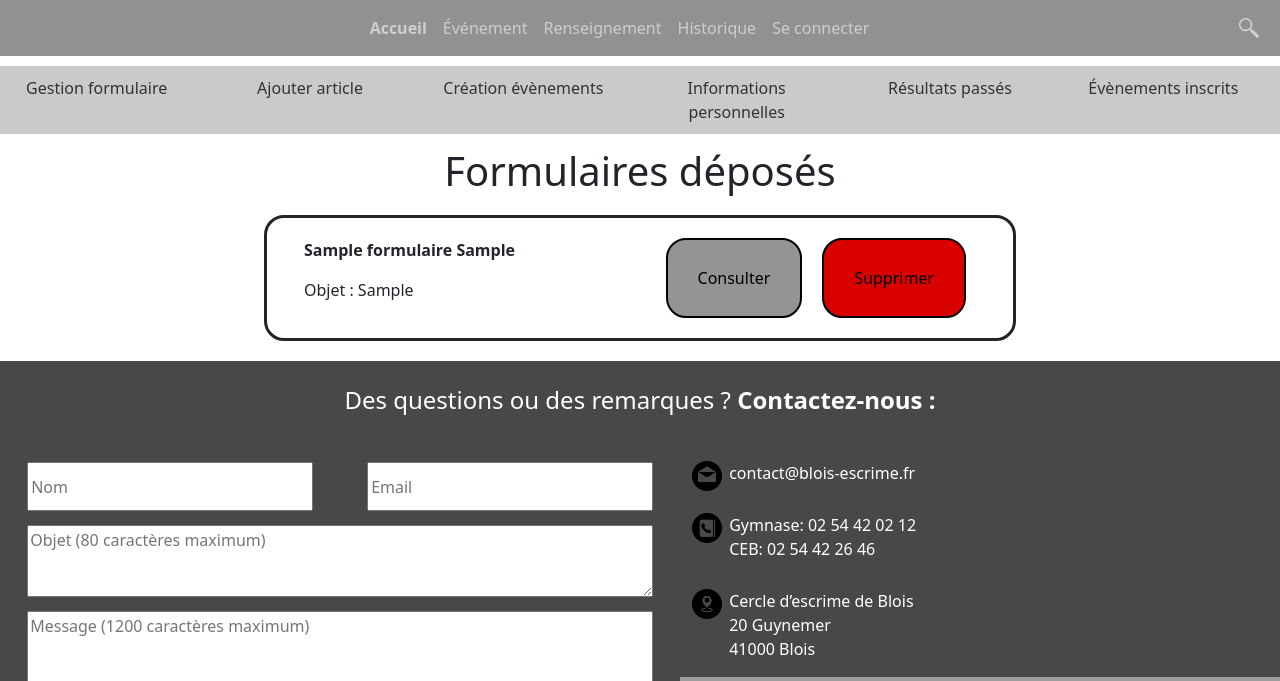
After one commit to Bertili-Erwann/SAE3.01_Projet, a Flask app: page /gestion_formulaire/ in a window 1280 px wide. The commit adds this page. Shown: the top 681 px of the page. Run offline with Flask 3, Linux system fonts and the light colour scheme; tables that the repository leaves empty hold one stand-in row (values such as "Sample post"); grey boxes are pictures that could not be loaded.

Commit message:
Conception de la page de gestion des formulaires pour le Responsable.

```diff
--- a/escrimeBlois/app.py
+++ b/escrimeBlois/app.py
@@ -4,6 +4,6 @@ from flask_login import LoginManager
 
 app = Flask(__name__)
 app.config.from_object('config')
-db = SQLAlchemy(app)
-# db.init_app(app)
+db = SQLAlchemy()
+db.init_app(app)
 login_manager = LoginManager(app)
--- a/escrimeBlois/static/style.css
+++ b/escrimeBlois/static/style.css
@@ -426,7 +426,7 @@ table {
   background-color: #f8f6ff;
 }
 
-/* CSS partie footer ---------------------------------------*/
+/* -------------------- footer.html --------------------*/
 
 #footer{
   background-color: #484848;
@@ -519,4 +519,106 @@ table {
   margin-left: 2%;
 }
 
-/*----------------------------------------------------------*/
+/* -------------------- nav_responsable.html --------------------*/
+
+#resp_navbar{
+  background-color: #cacaca;
+  padding: 10px 0;
+}
+
+#nav_responsable{
+  display: flex;
+  flex-wrap: nowrap;
+  justify-content: center;
+  list-style: none;
+  margin: 0;
+  padding: 0;
+}
+
+#nav_responsable > li{
+  flex-basis: 20%;
+  margin: 0 10px;
+}
+
+#nav_responsable > li:hover{
+  font-weight: bold;
+}
+
+#blank_space{
+  padding:25px;
+}
+
+#nav_responsable .nav-link {
+  text-decoration: none;
+  color: #333;
+  text-align: center;
+  margin-right: 20px;
+}
+
+#nav_responsable .nav-link:hover {
+  color: #000;
+}
+
+/* -------------------- getion_formulaire.html --------------------*/
+
+#gest_form {
+  margin: 1%;
+}
+
+#text_form {
+  text-align: center;
+  margin-bottom: 20px;
+}
+
+#formulaire {
+  display: flex;
+  flex-wrap: nowrap;
+  background-color: #ffffff;
+  border-radius: 20px;
+  width: 60%;
+  margin-left: 20%;
+  margin-bottom: 20px;
+  border-style: solid;
+}
+
+#formulaire_infos,
+#formulaire_options {
+  flex-basis: 40%;
+  margin-bottom: 20px;
+  margin-top: 20px;
+  margin-left: 5%;
+  margin-right: 5%;
+}
+
+#formulaire_options {
+  display: flex;
+  flex-wrap: nowrap;
+}
+
+#form_consulter,
+#form_supprimer {
+  border-radius: 20px;
+  margin-right: 10px;
+  margin-left: 10px;
+  padding-left: 30px;
+  padding-right: 30px;
+  width: 100%;
+  border-style: solid;
+  border-color: #000;
+}
+
+#form_consulter {
+  background-color: #949494;
+}
+
+#form_consulter:hover {
+  background-color: #d3d3d3;
+}
+
+#form_supprimer {
+  background-color: #D90000;
+}
+
+#form_supprimer:hover {
+  background-color: #ff5d5d;
+}
--- /dev/null
+++ b/escrimeBlois/templates/gestion_formulaire.html
@@ -0,0 +1,24 @@
+{% extends "nav_responsable.html" %}
+
+{% block section_resp %}
+<main id="gest_form">
+    <h1 id="text_form">Formulaires déposés</h1>
+
+    {% if formulaires|length == 0 %}
+        <p>Aucun formulaire trouvé.</p>
+    {% else %}
+        {% for form in formulaires %}
+            <div id="formulaire">
+                <div id="formulaire_infos">
+                    <p><strong>{{ form.nom_auteur }} {{ form.prenom_auteur }}</strong></p>
+                    <p>Objet : {{ form.objet }}</p>
+                </div>
+                <div id="formulaire_options">
+                    <button type="button" id="form_consulter">Consulter</button>
+                    <button type="button" id="form_supprimer">Supprimer</button>
+                </div>
+            </div>
+        {% endfor %}
+    {% endif %}
+</main>
+{% endblock %}
--- /dev/null
+++ b/escrimeBlois/templates/nav_responsable.html
@@ -0,0 +1,43 @@
+{% extends "base.html" %}
+
+{% block main %}
+<p id="blank_space"></p>
+<nav>
+    <div id="resp_navbar">
+        <ul id="nav_responsable">
+            <!-- SECTION GESTION FORMULAIRE -->
+            <li id="rnav_gestion_form">
+                <a class="nav-link" href="{{ url_for('gest_form') }}">Gestion formulaire</a>
+            </li>
+
+            <!-- SECTION AJOUTER ARTICLE -->
+            <li id="rnav_ajout_art">
+                <a class="nav-link" href="">Ajouter article</a>
+            </li>
+
+            <!-- SECTION CREATION EVENEMENTS  -->
+            <li id="rnav_crea_event">
+                <a class="nav-link" href="">Création évènements</a>
+            </li>
+
+            <!-- SECTION INFORMATIONS PERSONNELLES  -->
+            <li id="rnav_infos_persos">
+                <a class="nav-link" href="">Informations personnelles</a>
+            </li>
+
+            <!-- SECTION RESULTATS PASSES  -->
+            <li id="rnav_res_passes">
+                <a class="nav-link" href="">Résultats passés</a>
+            </li>
+
+            <!-- SECTION EVENEMENTS INSCRITS  -->
+            <li id="rnav_event_inscrits">
+                <a class="nav-link" href="">Évènements inscrits</a>
+            </li>
+        </ul>
+    </div>
+</nav>
+<section id="section_resp" role="section_responsable">
+    {% block section_resp %}{% endblock %}
+</section>
+{% endblock %}
--- a/escrimeBlois/views.py
+++ b/escrimeBlois/views.py
@@ -1,5 +1,6 @@
 from flask import render_template
 from .app import app
+from escrimeBlois.models import Formulaire
 
 @app.route('/')
 @app.route('/index/')
@@ -12,3 +13,12 @@ def login():
 @app.route('/historique/')
 def historique():
         return render_template('historique.html')
+
+@app.route('/nav_responsable/')
+def nav_resp():
+        return render_template('nav_responsable.html')
+
+@app.route('/gestion_formulaire/')
+def gest_form():
+        lesFormulaires = Formulaire.query.all()
+        return render_template('gestion_formulaire.html', formulaires = lesFormulaires)
```
